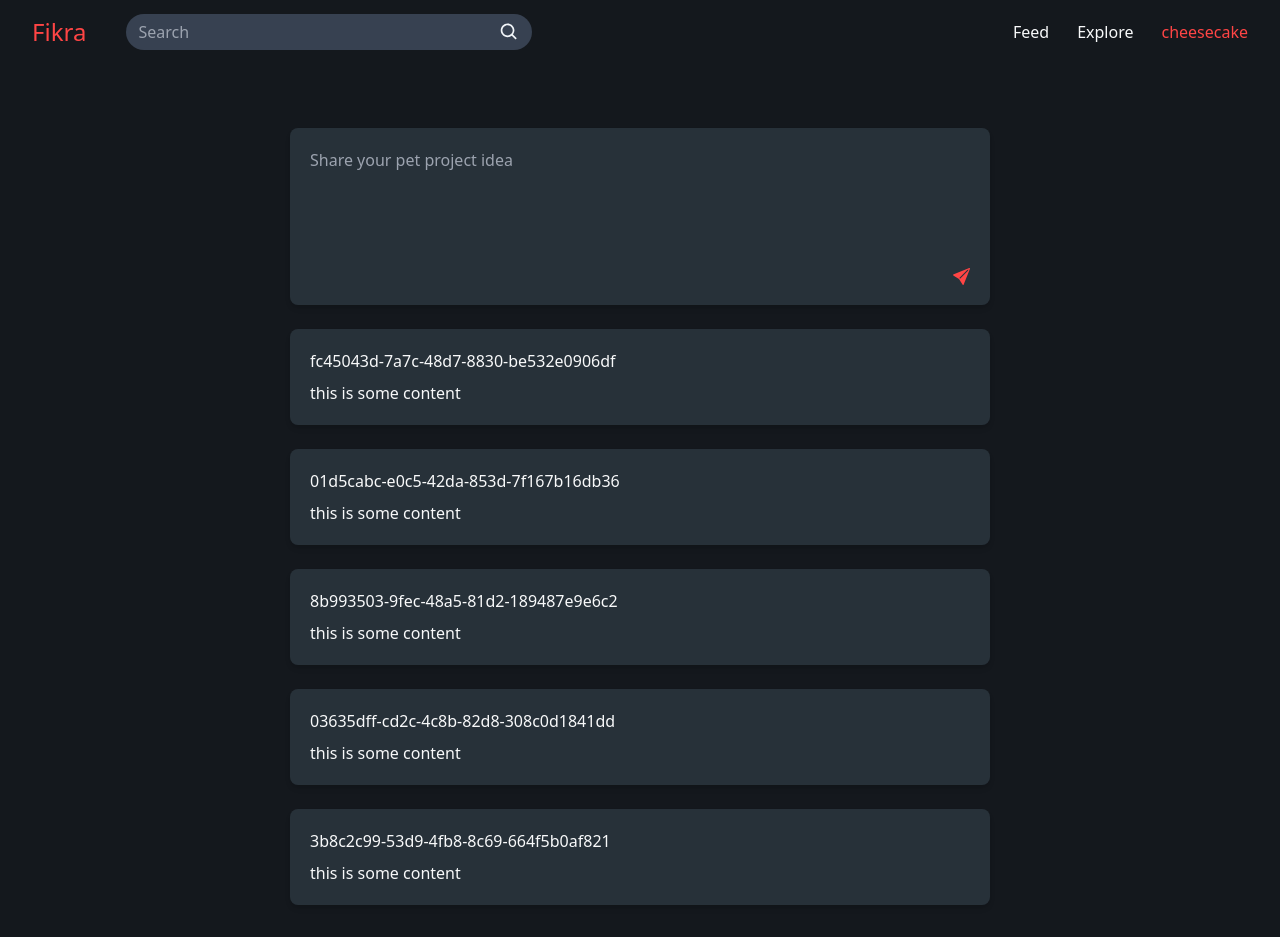
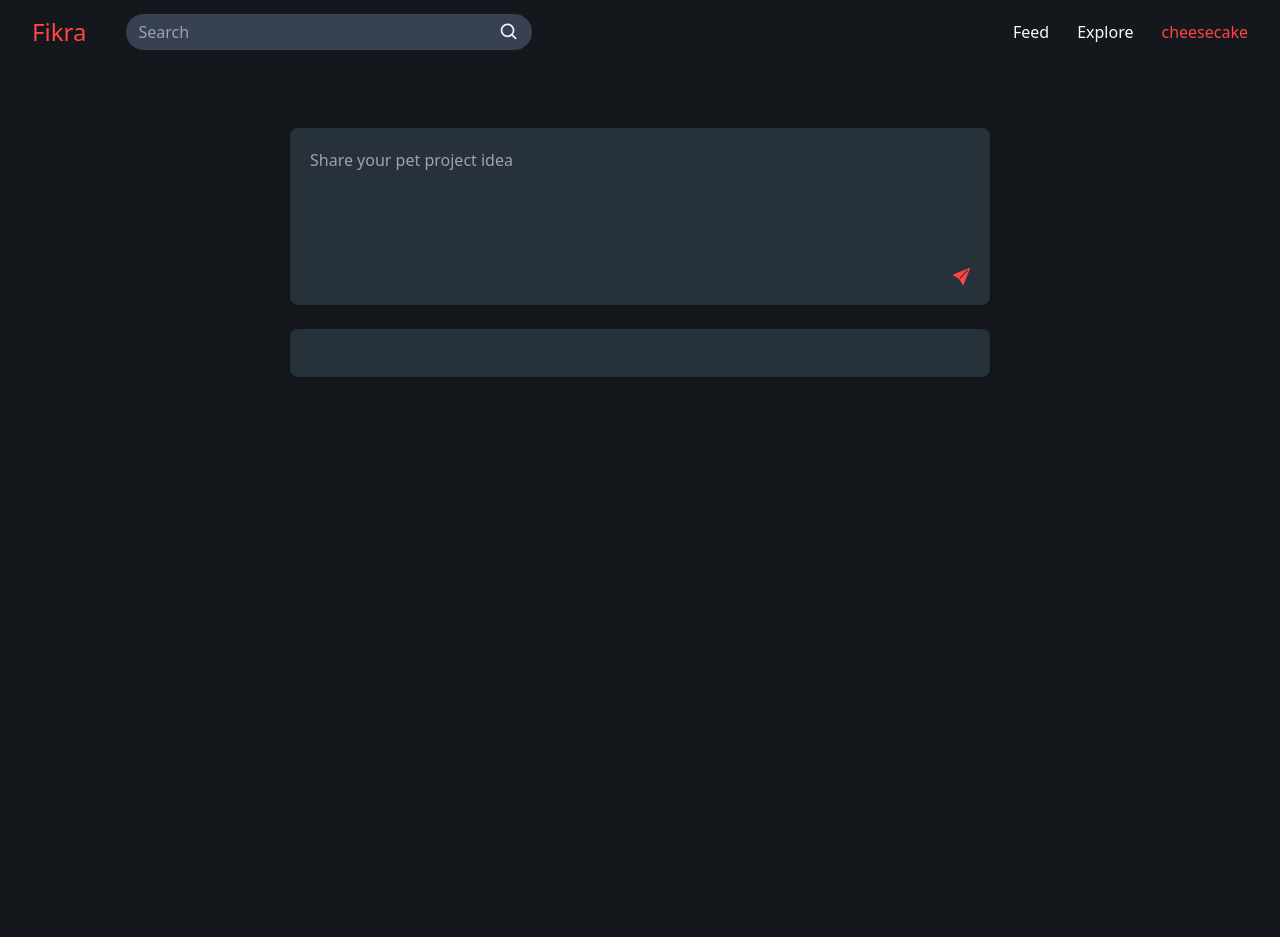
Before and after one commit to ilefM/fikra, a React (Vite) app: page / in a window 1280 px wide. After the commit the page ends 800 px from the top, so only its background shows below. Built offline with nearby package versions, Linux system fonts and the light colour scheme.

Commit message:
custom hook

```diff
--- a/package.json
+++ b/package.json
@@ -12,6 +12,7 @@
     "preview": "vite preview"
   },
   "dependencies": {
+    "axios": "^1.4.0",
     "framer-motion": "^10.12.10",
     "react": "^18.2.0",
     "react-dom": "^18.2.0",
--- a/src/components/postsData.ts
+++ /dev/null
@@ -1,29 +0,0 @@
-import { IPost } from "../interfaces/IPost";
-
-export const postsDefault: IPost[] = [
-  {
-    id: crypto.randomUUID(),
-    username: crypto.randomUUID(),
-    content: "this is some content",
-  },
-  {
-    id: crypto.randomUUID(),
-    username: crypto.randomUUID(),
-    content: "this is some content",
-  },
-  {
-    id: crypto.randomUUID(),
-    username: crypto.randomUUID(),
-    content: "this is some content",
-  },
-  {
-    id: crypto.randomUUID(),
-    username: crypto.randomUUID(),
-    content: "this is some content",
-  },
-  {
-    id: crypto.randomUUID(),
-    username: crypto.randomUUID(),
-    content: "this is some content",
-  },
-];
--- /dev/null
+++ b/src/hooks/useAxiosFetch.ts
@@ -0,0 +1,60 @@
+import { useState, useEffect } from "react";
+import axios, { AxiosError } from "axios";
+
+const getErrorMessage = (error: unknown) => {
+  let message: string;
+  if (error instanceof Error) {
+    message = error.message;
+  } else if (error && typeof error === "object" && "message" in error) {
+    message = String(error.message);
+  } else {
+    message = "An unknown error has occurred.";
+  }
+
+  return message;
+};
+
+function useAxiosFetch(dataUrl: string) {
+  const [data, setData] = useState([]);
+  const [fetchError, setFetchError] = useState(null as string | null);
+  const [isLoading, setIsLoading] = useState(false);
+
+  useEffect(() => {
+    let isMounted = true;
+    const cancelToken = axios.CancelToken.source();
+
+    async function fetchData(url: string) {
+      setIsLoading(true);
+      try {
+        const response = await axios.get(url, {
+          cancelToken: cancelToken.token,
+        });
+        if (isMounted) {
+          setData(response.data);
+          setFetchError(null);
+        }
+      } catch (e: unknown) {
+        if (isMounted) {
+          const message = getErrorMessage(e);
+          setFetchError(message);
+          setData([]);
+        }
+      } finally {
+        isMounted && setIsLoading(false);
+      }
+    }
+
+    fetchData(dataUrl);
+
+    const cleanUp = () => {
+      isMounted = false;
+      cancelToken.cancel();
+    };
+
+    return cleanUp;
+  }, [dataUrl]);
+
+  return { data, fetchError, isLoading };
+}
+
+export default useAxiosFetch;
--- a/src/index.css
+++ b/src/index.css
@@ -12,6 +12,7 @@
 
 body {
   overflow: overlay;
+  background-color: #14181D;
 }
 
 /* width */
--- a/src/pages/Home.tsx
+++ b/src/pages/Home.tsx
@@ -2,10 +2,9 @@ import { useState } from "react";
 import AddPost from "../components/AddPost";
 import Post from "../components/Post";
 import { motion } from "framer-motion";
-import { postsDefault } from "../components/postsData";
 
 export default function Home() {
-  const [posts, setPosts] = useState(postsDefault);
+  const [posts, setPosts] = useState([{}]);
 
   function addPost(content: string) {
     setPosts((newPosts) => {
--- a/src/router/Layout.tsx
+++ b/src/router/Layout.tsx
@@ -4,7 +4,7 @@ import MobileNavbar from "../components/navBar/MobileNavbar";
 
 export default function Layout() {
   return (
-    <div className="m-0 flex h-full min-h-screen w-full flex-col overflow-hidden bg-dark-400 p-0 text-dark-0">
+    <div className="m-0 flex h-full min-h-screen w-full flex-col overflow-hidden p-0 text-dark-0">
       <div className="flex flex-col">
         <div className="hidden sm:block">
           <WebNavBar />
--- a/tailwind.config.js
+++ b/tailwind.config.js
@@ -17,9 +17,6 @@ export default {
           200: "#273139",
           0: "#F8F9FA",
         },
-        light: {
-          200: "#F1F5F9",
-        },
       },
     },
   },
--- a/vite.config.ts
+++ b/vite.config.ts
@@ -1,7 +1,7 @@
-import { defineConfig } from 'vite'
-import react from '@vitejs/plugin-react-swc'
+import { defineConfig } from "vite";
+import react from "@vitejs/plugin-react-swc";
 
 // https://vitejs.dev/config/
 export default defineConfig({
   plugins: [react()],
-})
+});
```
Also changed, not shown: 2 other files (tests, documents, lock files or other folders).
